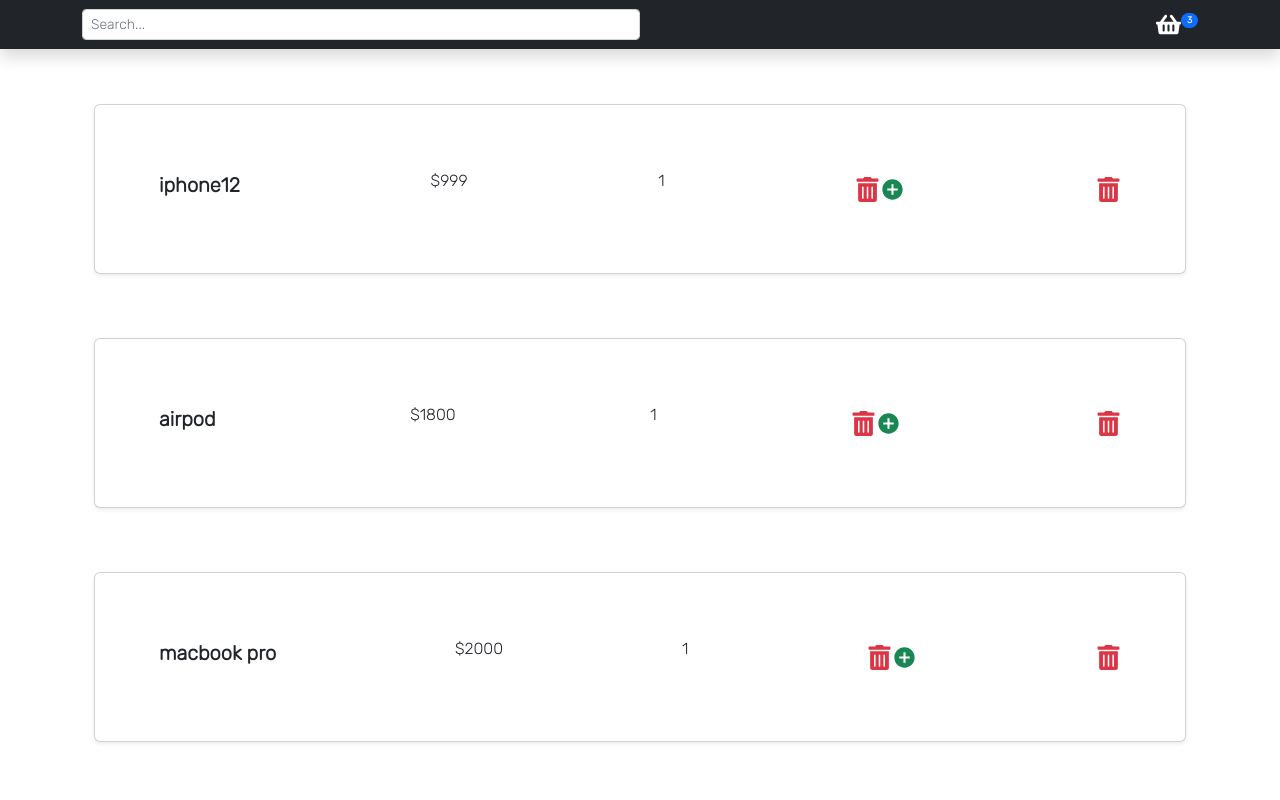
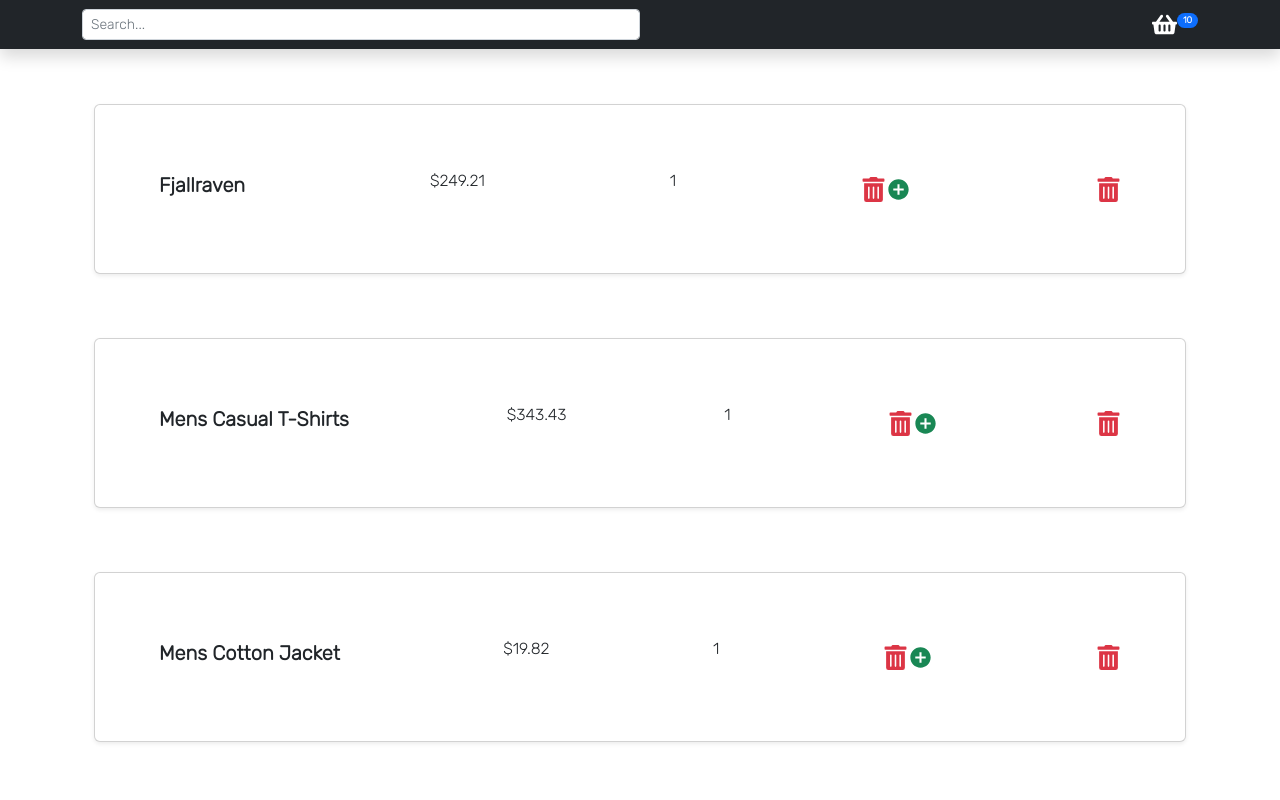
Before and after one commit to parham-ab/react-shopcard, a React (Create React App) app: page / in a window 1280 px wide. Shown: the top 800 px of the page. Built offline with nearby package versions, Linux system fonts and the light colour scheme.

Commit message:
displaying data, bugs fixed

```diff
--- a/src/components/Product.js
+++ b/src/components/Product.js
@@ -12,9 +12,10 @@ const Product = ({ data, deleteHandle, increment, decrement }) => {
         <Card.Body className="d-flex flex-md-row align-items-center justify-content-between flex-column">
           <Card.Title className="fw-bold">{title}</Card.Title>
           <Card.Text>
-            $
             {quantity > 1
-              ? `${price}*${quantity}= $${(price * quantity).toLocaleString()}`
+              ? `${price}*${quantity}= $${(
+                  +price.split("$")[1] * quantity
+                ).toLocaleString()}`
               : price}
           </Card.Text>
           <Card.Text>{quantity}</Card.Text>
--- a/src/contexts/providers/ProductContextProvider.js
+++ b/src/contexts/providers/ProductContextProvider.js
@@ -1,27 +1,10 @@
 import React, { useReducer, useState } from "react";
+// fake data
+import { productDataList } from "../../database/productDataList";
 // context
 export const ProductsContext = React.createContext();
 
-const initialState = [
-  {
-    id: 1,
-    title: "iphone12",
-    price: 999,
-    quantity: 1,
-  },
-  {
-    id: 2,
-    title: "airpod",
-    price: 1800,
-    quantity: 1,
-  },
-  {
-    id: 3,
-    title: "macbook pro",
-    price: 2000,
-    quantity: 1,
-  },
-];
+const initialState = productDataList;
 
 const reducer = (state, action) => {
   switch (action.type) {
```
